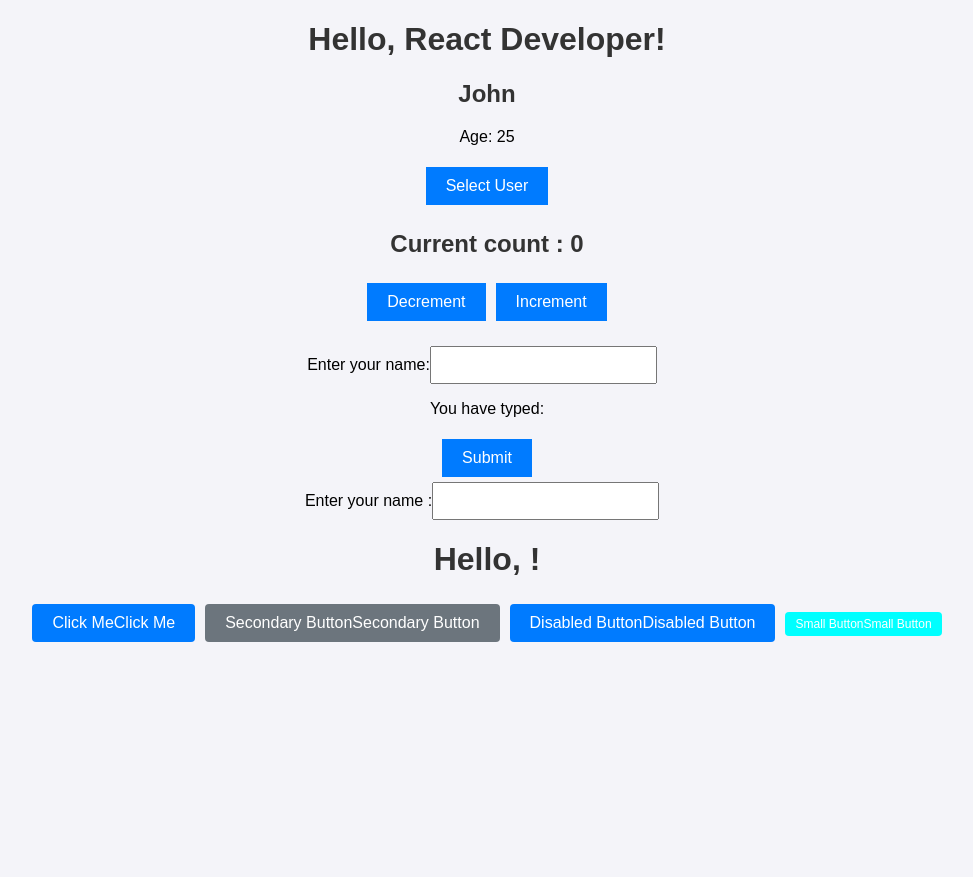
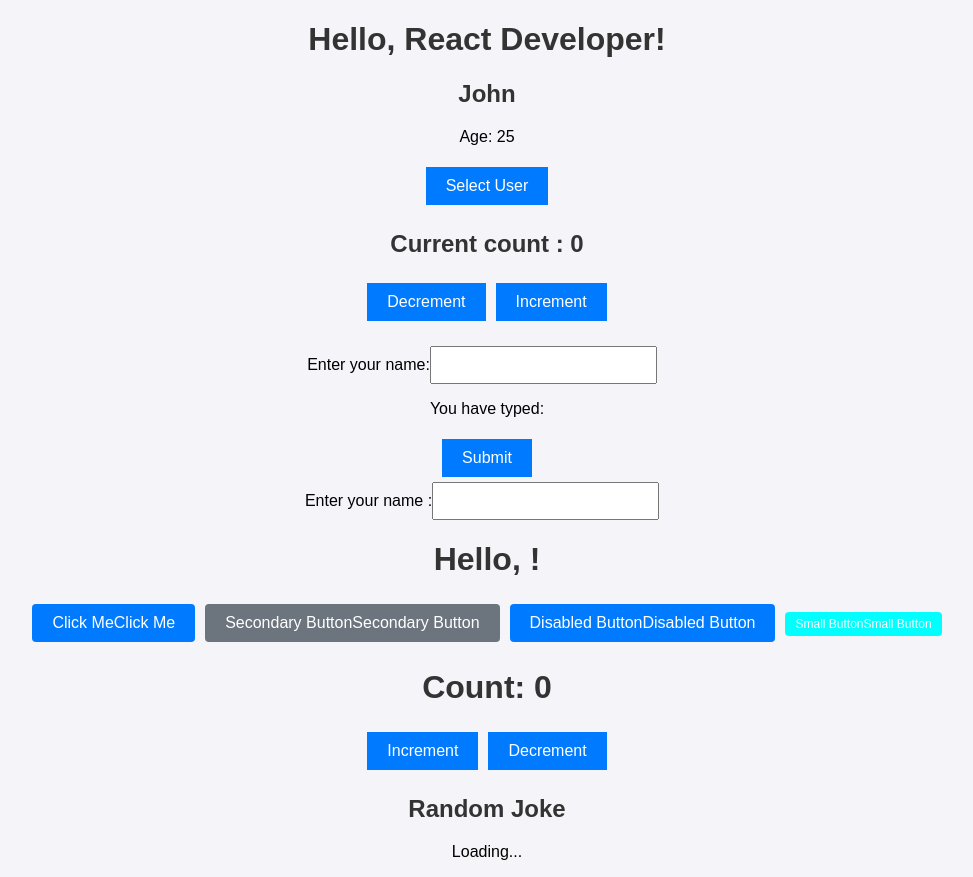
Before and after one commit to kemsguy7/react-ts-snippets, a React (Create React App) app: page / in a window 1280 px wide. Shown: the whole page, without its empty margins (153-1126 px from the left). Before the commit the page ends 800 px from the top, so only its background shows below. Built offline with nearby package versions, Linux system fonts and the light colour scheme; no server answers.

Commit message:
added effect component

```diff
--- a/src/App.tsx
+++ b/src/App.tsx
@@ -4,6 +4,7 @@
 import NameApp from './components/chap2/nameInput';
 import UserCard from './components/chap2/UserCard';
 import Button from './components/chap2/Button';
+import EffectComponent from './components/chap3/effect';
 import './App.css';
 // import { FaCheck } from 'react-icons/fa';
 
@@ -57,6 +58,7 @@
         // Pass the component directly without JSX
       />
       <Button label='Small Button' size='small' variant='secondary' />
+      <EffectComponent />
     </div>
   );
 };
--- /dev/null
+++ b/src/components/chap3/effect.tsx
@@ -0,0 +1,36 @@
+import React, { useState, useEffect } from 'react';
+
+interface Joke {
+  id: string;
+  joke: string;
+}
+
+const EffectComponent: React.FC = () => {
+  const [count, setCount] = useState(0);
+  const [joke, setJoke] = useState<Joke | null>(null); // State for storing the fetched joke
+
+  // Fetch a random joke when the component mounts
+  useEffect(() => {
+    fetch('https://icanhazdadjoke.com/', {
+      headers: {
+        Accept: 'application/json',
+      },
+    })
+      .then((response) => response.json())
+      .then((data) => setJoke(data))
+      .catch((error) => console.error('Error fetching joke:', error));
+  }, []); //Empty dependency array means this effect runs once on mount
+
+  return (
+    <div>
+      <h1>Count: {count} </h1>
+      <button onClick={() => setCount(count + 1)}>Increment</button>
+      <button onClick={() => setCount(count - 1)}>Decrement</button>
+
+      <h2>Random Joke</h2>
+      {joke ? <p>{joke.joke} </p> : <p>Loading... </p>}
+    </div>
+  );
+};
+
+export default EffectComponent;
```
